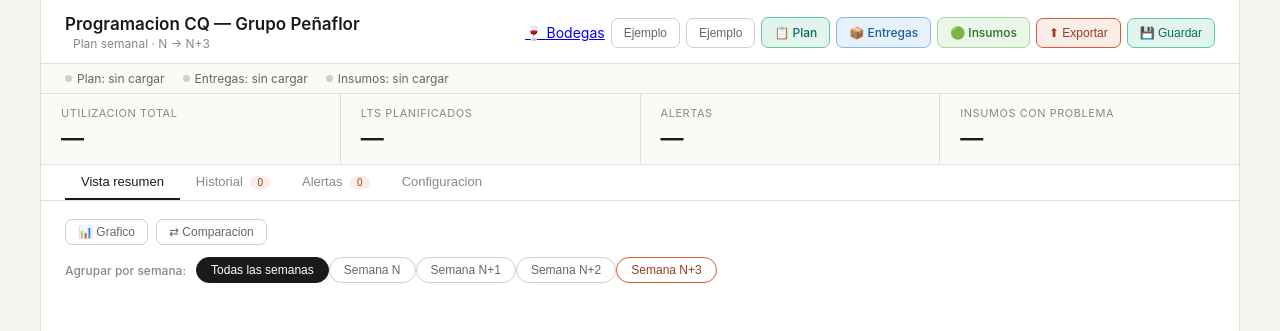
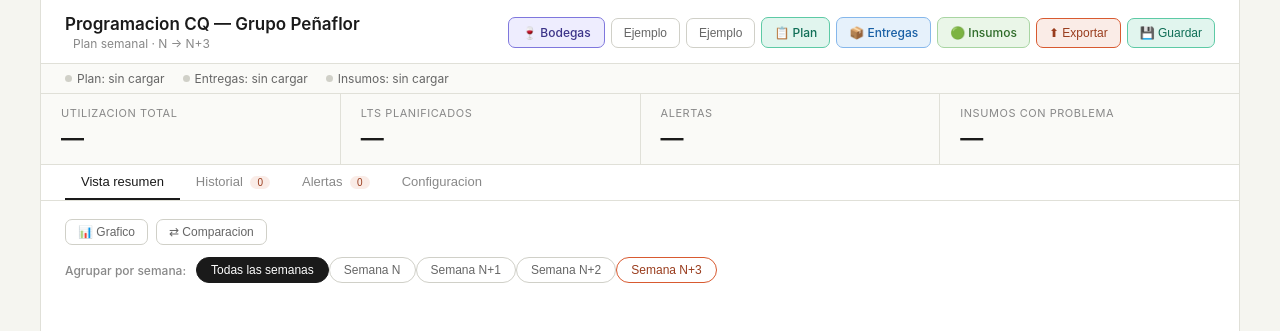
Before and after one commit to marcosgp99/Balanceo_2.1, a plain HTML site: page index.html in a window 1280 px wide. Shown: the top 331 px of the page. Drawn offline with Linux system fonts and the light colour scheme.

Commit message:
Add new button styles for bodegas

```diff
--- a/style.css
+++ b/style.css
@@ -267,3 +267,5 @@ body{font-family:-apple-system,BlinkMacSystemFont,'Segoe UI',Roboto,sans-serif;f
 .btn-edit-sm:hover{background:#f0f0e8}
 .btn-export{padding:7px 12px;font-size:12px;font-weight:500;border-radius:7px;cursor:pointer;border:.5px solid #D85A30;color:#993C1D;background:#FAECE7}
 .btn-export:hover{background:#F5C4B0}
+.btn-bodegas{display:inline-flex;align-items:center;gap:5px;padding:7px 13px;font-size:12px;font-weight:500;border-radius:7px;text-decoration:none;border:.5px solid #7F77DD;color:#3C3489;background:#EEEDFE;transition:background .15s}
+.btn-bodegas:hover{background:#AFA9EC}
```
